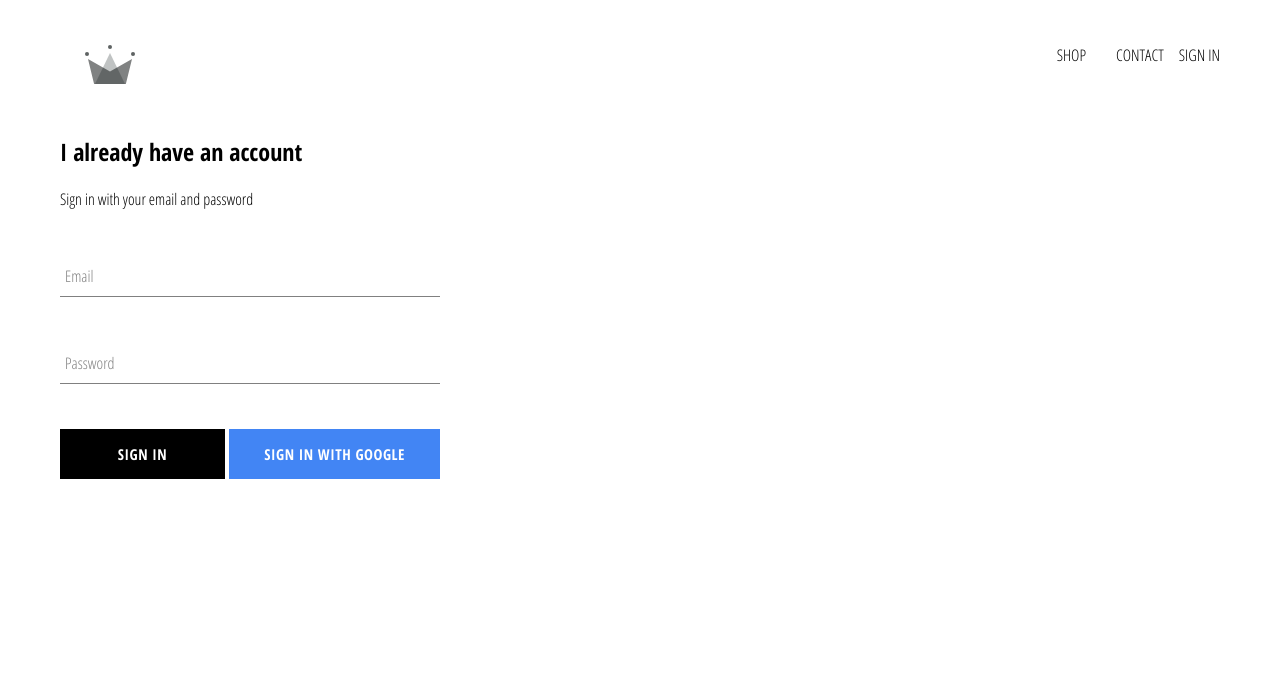
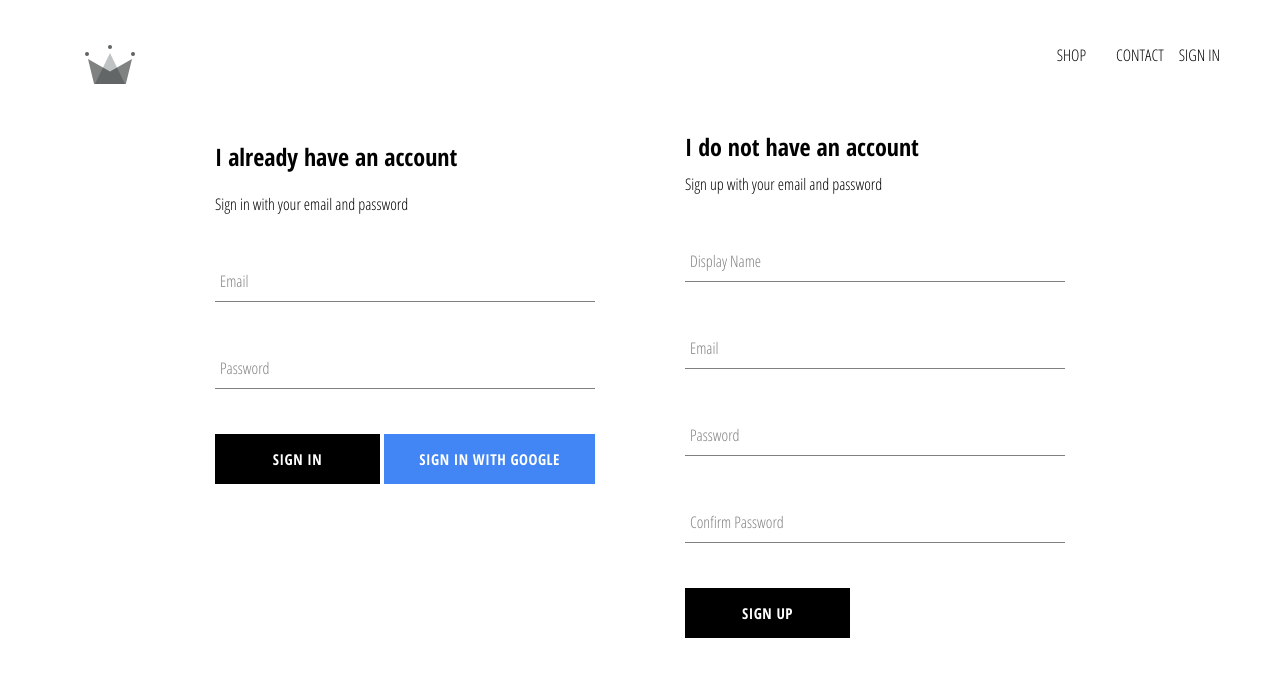
Before and after one commit to brcorbett/react_ecommerce, a React (Create React App) app: page /signin in a window 1280 px wide. Shown: the top 676 px of the page. Built offline with nearby package versions, Linux system fonts and the light colour scheme; no server answers.

Commit message:
users can now sign up using an email and passsword, now storing user data into firebase

```diff
--- a/src/App.js
+++ b/src/App.js
@@ -5,7 +5,7 @@
 import HomePage from "./pages/homepage/homepage.component";
 import ShopPage from "./pages/shop/shop.component";
 import SignInAndSignUpPage from "./pages/sign-in-and-sign-up/sign-in-and-sign-up.component";
-import { auth } from "./firebase/firebase.utils";
+import { auth, createUserProfileDocument } from "./firebase/firebase.utils";
 
 class App extends React.Component {
 	constructor() {
@@ -19,8 +19,21 @@
 	unsubscribeFromAuth = null;
 
 	componentDidMount() {
-		this.unsubscribeFromAuth = auth.onAuthStateChanged((user) => {
-			this.setState({ currentUser: user });
+		this.unsubscribeFromAuth = auth.onAuthStateChanged(async (userAuth) => {
+			if (userAuth) {
+				const userRef = await createUserProfileDocument(userAuth);
+				userRef.onSnapshot((snapshot) => {
+					this.setState({
+						currentUser: {
+							id: snapshot.id,
+							...snapshot.data(),
+						},
+					});
+
+					console.log(this.state);
+				});
+			}
+			this.setState({ currentUser: userAuth });
 		});
 	}
 
--- /dev/null
+++ b/src/components/sign-up/sign-up.component.jsx
@@ -0,0 +1,98 @@
+import React from "react";
+
+import CustomButton from "../custom-button/custom-button.component";
+import FormInput from "../form-input/form-input.component";
+
+import { auth, createUserProfileDocument } from "../../firebase/firebase.utils";
+
+import "./sign-up.styles.scss";
+
+class SignUp extends React.Component {
+	constructor() {
+		super();
+		this.state = {
+			displayName: "",
+			email: "",
+			password: "",
+			confirmPassword: "",
+		};
+	}
+
+	handleSubmit = async (event) => {
+		event.preventDefault();
+		console.log("handle submit");
+		const { displayName, email, password, confirmPassword } = this.state;
+		if (password !== confirmPassword) {
+			alert(`passwords don't match`);
+			return;
+		}
+		console.log("about to create user document");
+		try {
+			const { user } = await auth.createUserWithEmailAndPassword(
+				email,
+				password
+			);
+			console.log("user after creation w email: ", user);
+			await createUserProfileDocument(user, { displayName });
+			this.setState({
+				displayName: "",
+				email: "",
+				password: "",
+				confirmPassword: "",
+			});
+		} catch (error) {
+			console.log("Error creating user profile", error.message);
+		}
+	};
+
+	handleChange = (event) => {
+		const { name, value } = event.target;
+		this.setState({ [name]: value });
+	};
+	render() {
+		const { displayName, email, password, confirmPassword } = this.state;
+		return (
+			<div className="sign-up">
+				<h2 className="title">I do not have an account</h2>
+				<span>Sign up with your email and password</span>
+				<form className="sign-up-form" onSubmit={this.handleSubmit}>
+					<FormInput
+						type="text"
+						name="displayName"
+						value={displayName}
+						handleChange={this.handleChange}
+						label="Display Name"
+						required
+					/>
+					<FormInput
+						type="text"
+						name="email"
+						value={email}
+						handleChange={this.handleChange}
+						label="Email"
+						required
+					/>
+					<FormInput
+						type="password"
+						name="password"
+						value={password}
+						handleChange={this.handleChange}
+						label="Password"
+						required
+					/>
+					<FormInput
+						type="password"
+						name="confirmPassword"
+						value={confirmPassword}
+						handleChange={this.handleChange}
+						label="Confirm Password"
+						required
+					/>
+					<CustomButton type="submit">SIGN UP</CustomButton>
+				</form>
+			</div>
+		);
+	}
+}
+
+export default SignUp;
--- /dev/null
+++ b/src/components/sign-up/sign-up.styles.scss
@@ -0,0 +1,9 @@
+.sign-up {
+	display: flex;
+	flex-direction: column;
+	width: 380px;
+
+	.title {
+		margin: 10px 0;
+	}
+}
--- a/src/firebase/firebase.utils.js
+++ b/src/firebase/firebase.utils.js
@@ -11,6 +11,23 @@
 	appId: "1:414629839144:web:b9e6a665dedc784b5a501d",
 };
 
+export const createUserProfileDocument = async (userAuth, additionalData) => {
+	if (!userAuth) return;
+	const userRef = firestore.doc(`users/${userAuth.uid}`);
+	const snapshot = await userRef.get();
+	if (!snapshot.exists) {
+		const { displayName, email } = userAuth;
+		const createdAt = new Date();
+
+		try {
+			await userRef.set({ displayName, email, createdAt, ...additionalData });
+		} catch (error) {
+			console.log("Error creating user: ", error.message);
+		}
+	}
+	return userRef;
+};
+
 firebase.initializeApp(config);
 
 export const auth = firebase.auth();
--- a/src/pages/sign-in-and-sign-up/sign-in-and-sign-up.component.jsx
+++ b/src/pages/sign-in-and-sign-up/sign-in-and-sign-up.component.jsx
@@ -1,10 +1,13 @@
 import React from "react";
 import "./sign-in-and-sign-up.styles.scss";
 import SignIn from "../../components/sign-in/sign-in.component";
+import SignUp from "../../components/sign-up/sign-up.component";
+
 const SignInAndSignUpPage = () => {
 	return (
 		<div className="sign-in-sign-up">
 			<SignIn />
+			<SignUp />
 		</div>
 	);
 };
--- a/src/pages/sign-in-and-sign-up/sign-in-and-sign-up.styles.scss
+++ b/src/pages/sign-in-and-sign-up/sign-in-and-sign-up.styles.scss
@@ -0,0 +1,6 @@
+.sign-in-sign-up {
+	width: 850px;
+	display: flex;
+	justify-content: space-between;
+	margin: 30px auto;
+}
```
